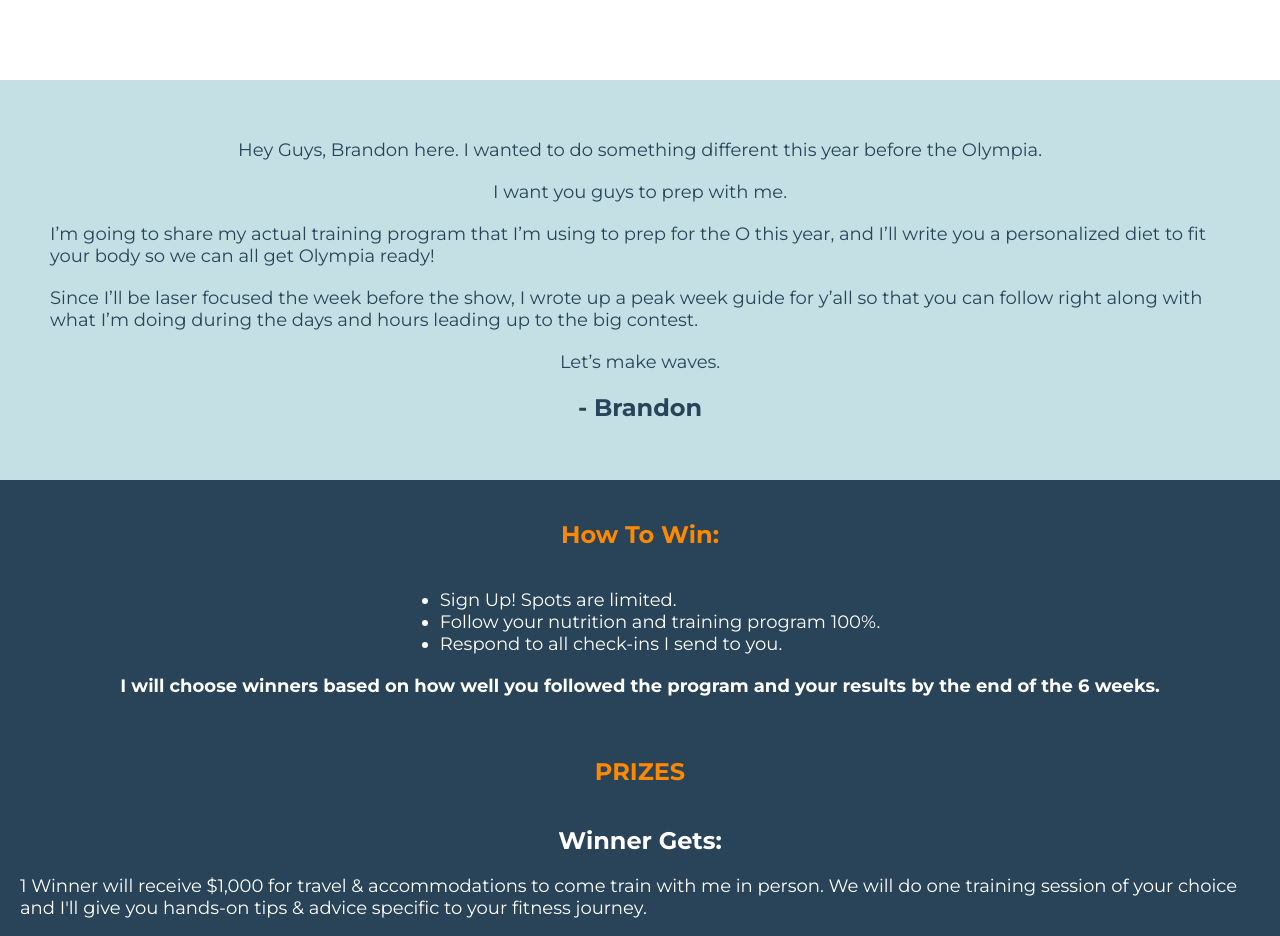
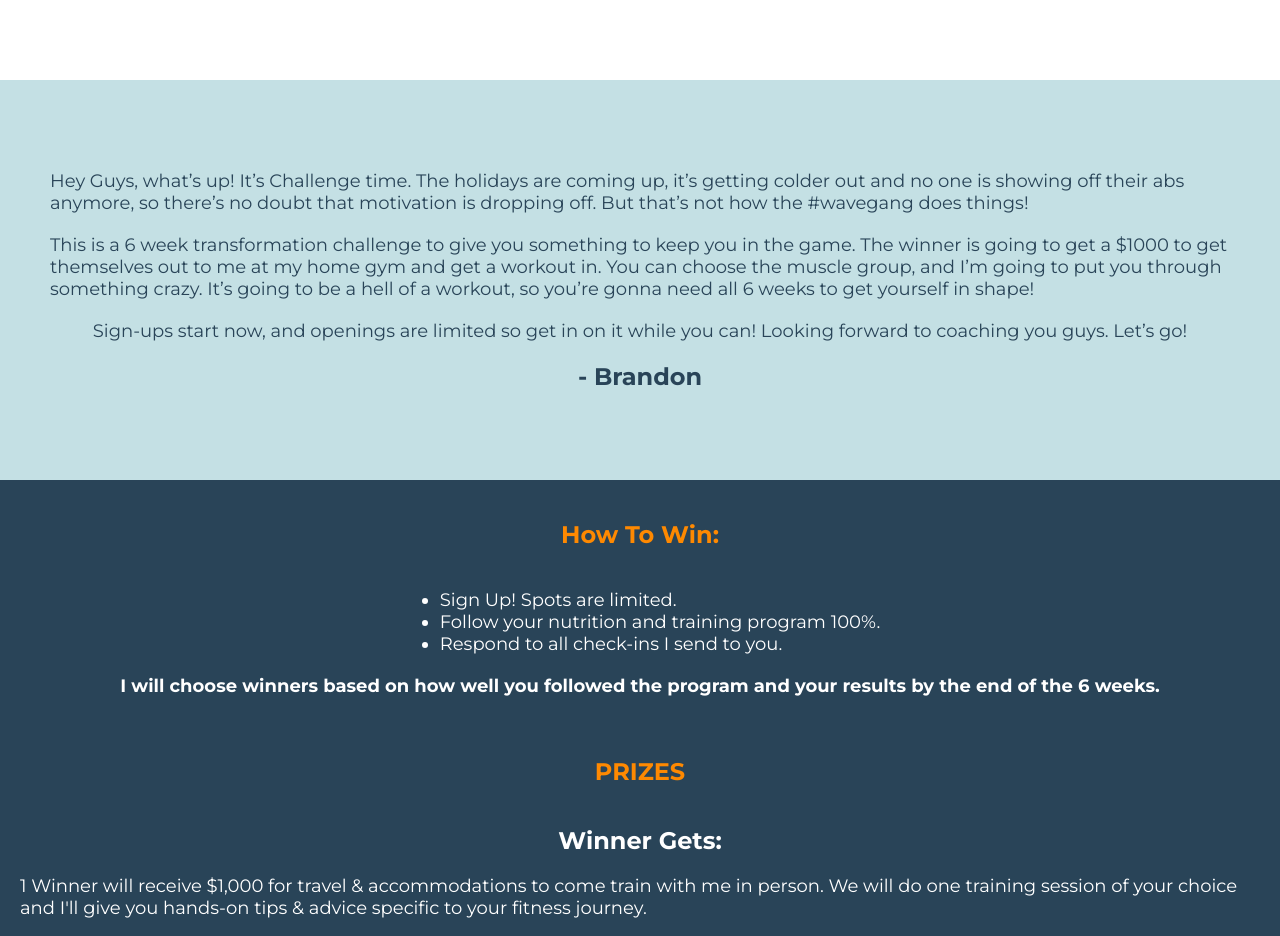
Before and after one commit to CrystalEspaillat/brandon-challenge, a website: page public/pages/index.html in a window 1280 px wide. Shown: the part 1120-2056 px from the top of the page. Drawn offline with Linux system fonts and the light colour scheme.

Commit message:
Changed copy.

```diff
--- a/public/pages/index.html
+++ b/public/pages/index.html
@@ -32,19 +32,13 @@
     </section>
     <section id="about">
         <p>
-            Hey Guys, Brandon here. I wanted to do something different this year before the Olympia.
+                Hey Guys, what’s up! It’s Challenge time. The holidays are coming up, it’s getting colder out and no one is showing off their abs anymore, so there’s no doubt that motivation is dropping off. But that’s not how the #wavegang does things!
         </p>
         <p>
-            I want you guys to prep with me.
+                This is a 6 week transformation challenge to give you something to keep you in the game. The winner is going to get a $1000 to get themselves out to me at my home gym and get a workout in. You can choose the muscle group, and I’m going to put you through something crazy. It’s going to be a hell of a workout, so you’re gonna need all 6 weeks to get yourself in shape!
         </p>
         <p>
-            I’m going to share my actual training program that I’m using to prep for the O this year, and I’ll write you a personalized diet to fit your body so we can all get Olympia ready!
-        </p>
-        <p>
-            Since I’ll be laser focused the week before the show, I wrote up a peak week guide for y’all so that you can follow right along with what I’m doing during the days and hours leading up to the big contest.
-        </p>
-        <p>
-            Let’s make waves.
+                Sign-ups start now, and openings are limited so get in on it while you can! Looking forward to coaching you guys. Let’s go!
         </p>
         <h2>
             - Brandon
```
